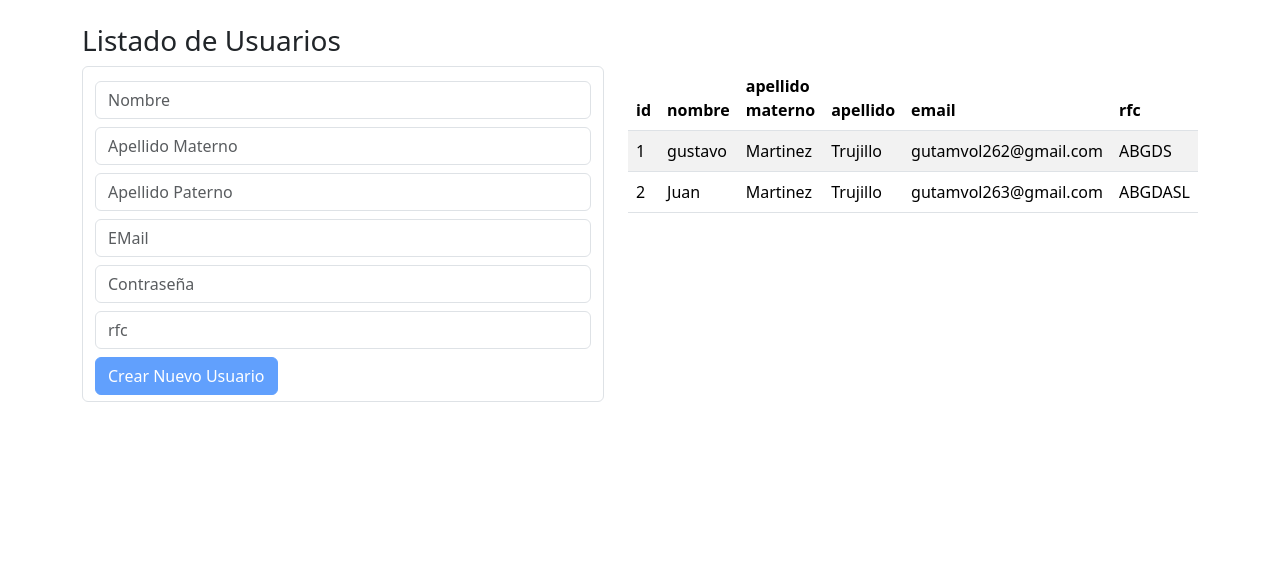
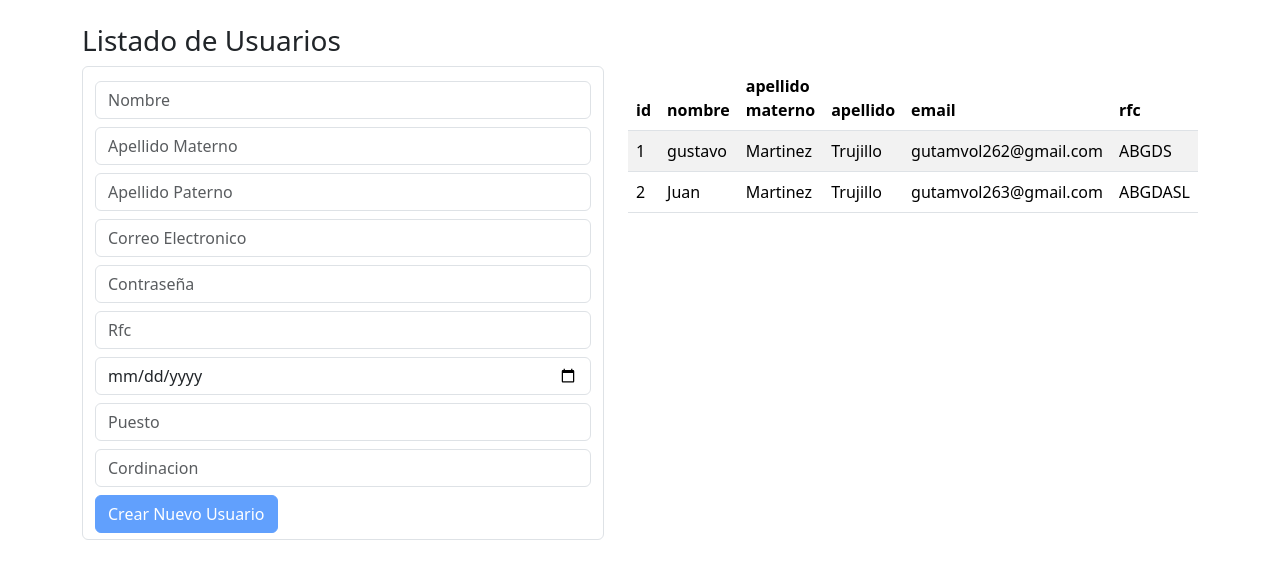
Before and after one commit to trujisxd1/GestionDeVacaciones, an Angular app in the folder GestionV/: page / in a window 1280 px wide. Shown: the top 578 px of the page. Built offline with nearby package versions, Linux system fonts and the light colour scheme.

Commit message:
agregamos la funcion de el calendario

```diff
--- a/GestionV/src/app/components/form-user/form-user.component.html
+++ b/GestionV/src/app/components/form-user/form-user.component.html
@@ -1,4 +1,8 @@
-<form (ngSubmit)="onSubmit(userForm)" class="form form-control" #userForm="ngForm">
+<form
+  (ngSubmit)="onSubmit(userForm)"
+  class="form form-control"
+  #userForm="ngForm"
+>
   <div>
     <input
       placeholder="Nombre"
@@ -8,12 +12,10 @@
       required
       #nombre="ngModel"
     />
-    @if (nombre.invalid && (nombre.dirty || nombre.touched)) {
-      @if (nombre.errors!['required']) {
-   <div class="alert alert-danger">El Nombre es requerido</div>
-      }
-
-    }
+    @if (nombre.invalid && (nombre.dirty || nombre.touched)) { @if
+    (nombre.errors!['required']) {
+    <div class="text-danger">El campo nombre es requerido</div>
+    } }
   </div>
   <div>
     <input
@@ -24,12 +26,10 @@
       required
       #apellidoM="ngModel"
     />
-    @if (apellidoM.invalid && (apellidoM.dirty || apellidoM.touched)) {
-      @if (apellidoM.errors!['required']) {
-   <div class="alert alert-danger">El apellido es requerido</div>
-      }
-
-    }
+    @if (apellidoM.invalid && (apellidoM.dirty || apellidoM.touched)) { @if
+    (apellidoM.errors!['required']) {
+    <div class="text-danger">El campo apellido materno es requerido</div>
+    } }
   </div>
   <div>
     <input
@@ -40,16 +40,14 @@
       required
       #apellidoP="ngModel"
     />
-    @if (apellidoP.invalid && (apellidoP.dirty || apellidoP.touched)) {
-      @if (apellidoP.errors!['required']) {
-   <div class="alert alert-danger">El campo es requerido</div>
-      }
-
-    }
+    @if (apellidoP.invalid && (apellidoP.dirty || apellidoP.touched)) { @if
+    (apellidoP.errors!['required']) {
+    <div class="text-danger">El campo apellido paterno es requerido</div>
+    } }
   </div>
   <div>
     <input
-      placeholder="EMail"
+      placeholder="Correo Electronico"
       name="email"
       [(ngModel)]="user.email"
       class="form-control my-2"
@@ -58,14 +56,12 @@
       email
       #email="ngModel"
     />
-    @if (email.invalid && (email.dirty || email.touched)) {
-      @if (email.errors!['required']) {
-   <div class="alert alert-danger">El campo es requerido</div>
-      }
-      @if (email.errors!['email']) {
-        <div class="text-danger">El email no tiene el formato correcto</div>
-      }
-    }
+    @if (email.invalid && (email.dirty || email.touched)) { @if
+    (email.errors!['required']) {
+    <div class="text-danger">El campo correo electrico es requerido</div>
+    } @if (email.errors!['email']) {
+    <div class="text-danger">El email no tiene el formato correcto</div>
+    } }
   </div>
   <div>
     <input
@@ -77,29 +73,73 @@
       required
       #password="ngModel"
     />
-    @if (password.invalid && (password.dirty || password.touched)) {
-      @if (password.errors!['required']) {
-   <div class="alert alert-danger">El campo es requerido</div>
-      }
-
-    }
+    @if (password.invalid && (password.dirty || password.touched)) { @if
+    (password.errors!['required']) {
+    <div class="text-danger">El campo  password es requerido</div>
+    } }
   </div>
   <div>
     <input
-      placeholder="rfc"
+      placeholder="Rfc"
       name="rfc"
       [(ngModel)]="user.rfc"
       class="form-control my-2"
       required
       #rfc="ngModel"
     />
-    @if (rfc.invalid && (rfc.dirty || rfc.touched)) {
-      @if (rfc.errors!['required']) {
-   <div class="text-danger">El campo es requerido</div>
-      }
-
-    }
+    @if (rfc.invalid && (rfc.dirty || rfc.touched)) { @if
+    (rfc.errors!['required']) {
+    <div class="text-danger">El campo  rfc es requerido</div>
+    } }
   </div>
 
-  <div><button type="submit" class="btn btn-primary" [disabled]="userForm.invalid">Crear Nuevo Usuario</button></div>
+  <div>
+    <input
+      placeholder="Fecha de ingreso"
+      name="fechaDeIngreso"
+      [(ngModel)]="user.fechaDeIngreso"
+      class="form-control my-2"
+      required
+      [max]="maxDate"
+      type="date"
+      #fechaDeIngreso="ngModel"
+    />
+    @if (fechaDeIngreso.invalid && (fechaDeIngreso.dirty ||
+    fechaDeIngreso.touched)) { @if (fechaDeIngreso.errors!['required']) {
+    <div class="text-danger">El campo fecha de ingreso es requerido</div>
+    } }
+  </div>
+  <div>
+    <input
+      placeholder="Puesto"
+      name="puesto"
+      [(ngModel)]="user.puesto"
+      class="form-control my-2"
+      required
+      #puesto="ngModel"
+    />
+    @if (puesto.invalid && (puesto.dirty || puesto.touched)) { @if
+    (puesto.errors!['required']) {
+    <div class="text-danger">El campo puesto es requerido</div>
+    } }
+  </div>
+  <div>
+    <input
+      placeholder="Cordinacion"
+      name="cordinacion"
+      [(ngModel)]="user.cordinacion"
+      class="form-control my-2"
+      required
+      #cordinacion="ngModel"
+    />
+    @if (cordinacion.invalid && (cordinacion.dirty || cordinacion.touched)) {
+    @if (cordinacion.errors!['required']) {
+    <div class="text-danger">El campo cordinacion es requerido</div>
+    } }
+  </div>
+  <div>
+    <button type="submit" class="btn btn-primary" [disabled]="userForm.invalid">
+      Crear Nuevo Usuario
+    </button>
+  </div>
 </form>
```
